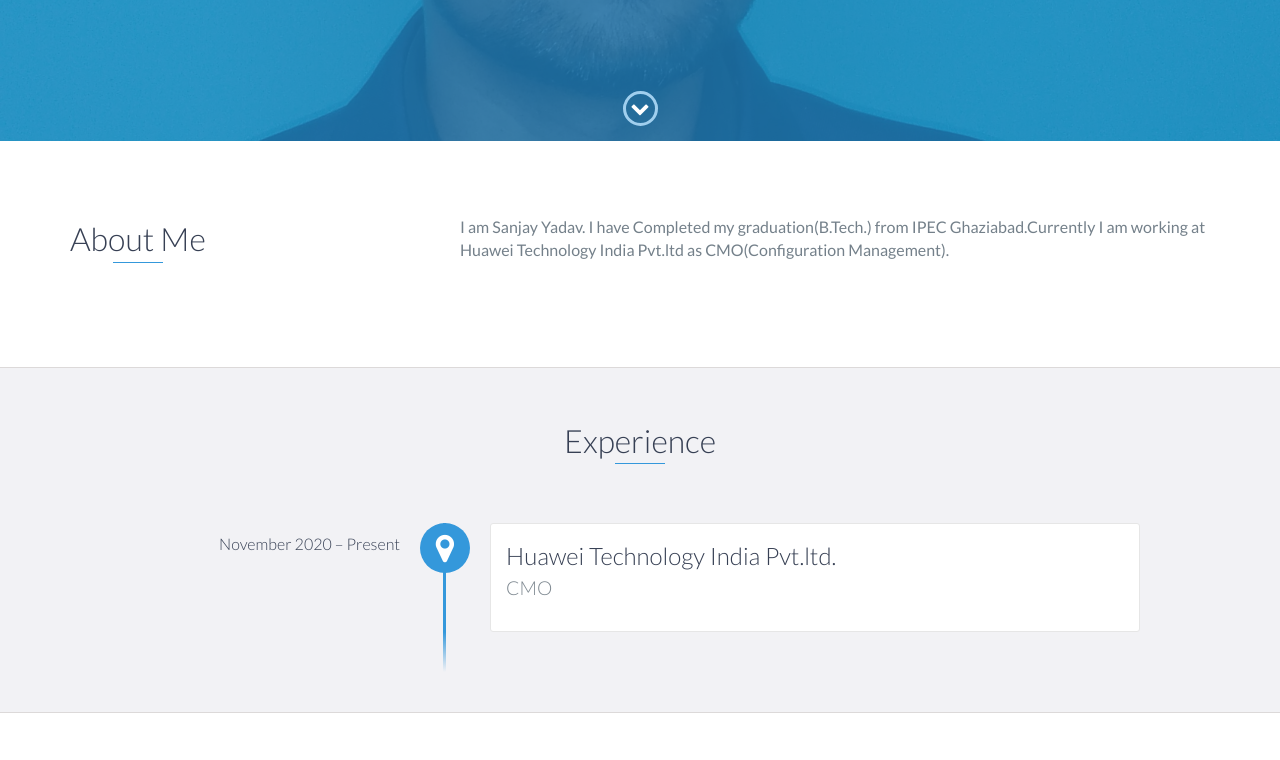
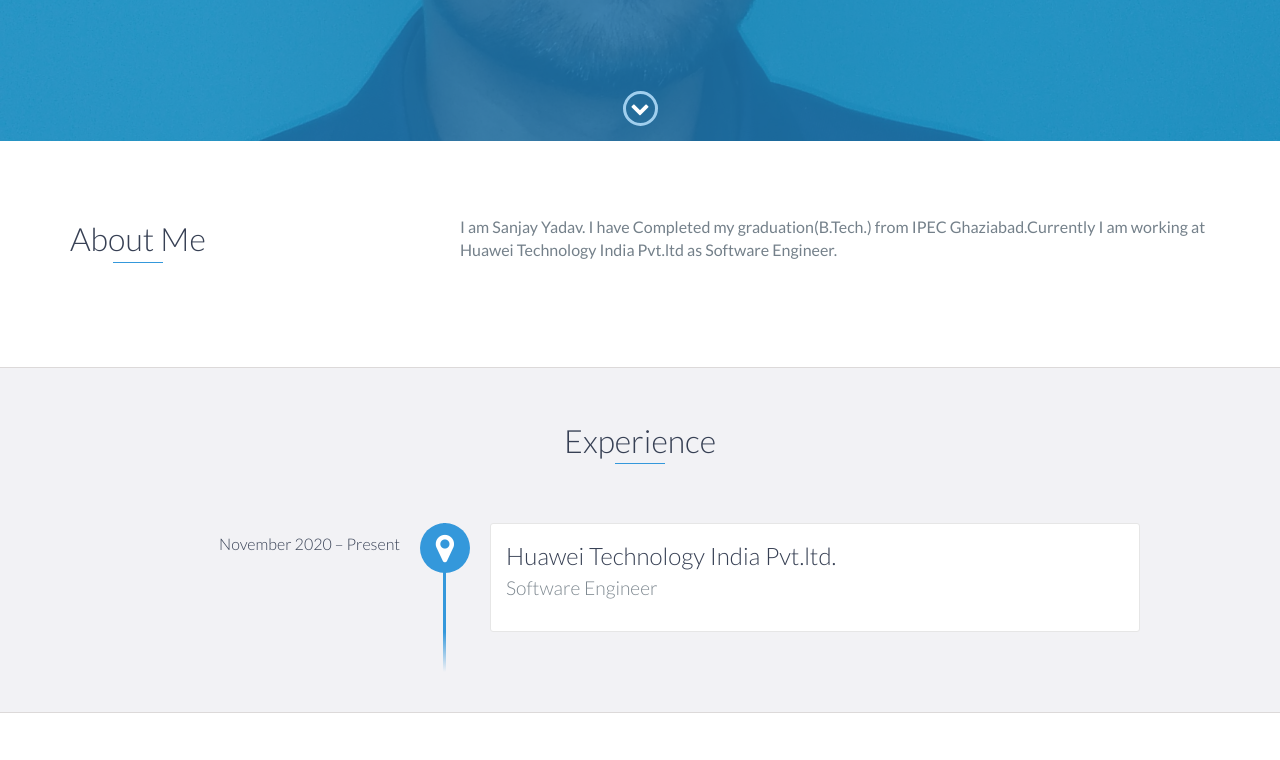
Before and after one commit to Sanjay8874/Sanjay8874.github.io, a website: page index.html in a window 1280 px wide. Shown: the part 659-1419 px from the top of the page. Drawn offline with nearby package versions, Linux system fonts and the light colour scheme.

Commit message:
chnage the role

```diff
--- a/index.html
+++ b/index.html
@@ -73,7 +73,7 @@
                 </div>
                 <div class="col-md-8">
                     <p>
-                        I am Sanjay Yadav. I have Completed my graduation(B.Tech.) from IPEC Ghaziabad.Currently I am working at Huawei Technology India Pvt.ltd as CMO(Configuration Management).
+                        I am Sanjay Yadav. I have Completed my graduation(B.Tech.) from IPEC Ghaziabad.Currently I am working at Huawei Technology India Pvt.ltd as Software Engineer.
                     </p>
                 </div>
             </div>
@@ -86,7 +86,7 @@
         <div id="experience-timeline">
             <div data-date="November 2020 – Present">
                 <h3>Huawei Technology India Pvt.ltd.</h3>
-                <h4>CMO</h4>
+                <h4>Software Engineer</h4>
                 <p>
 
                 </p>
```
